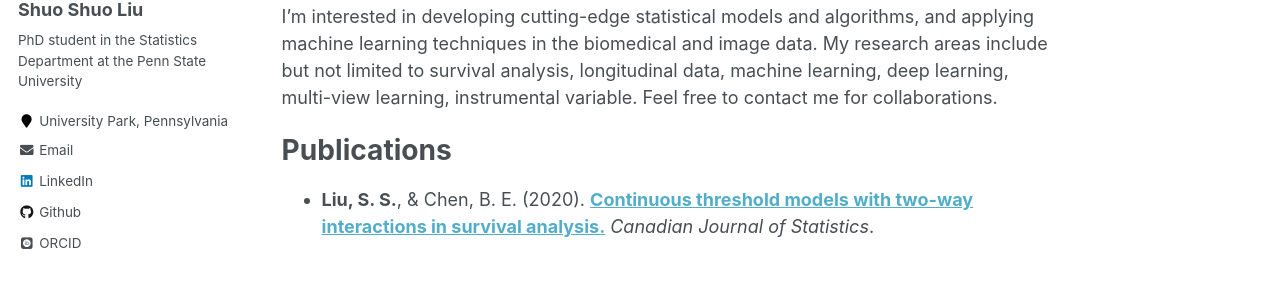
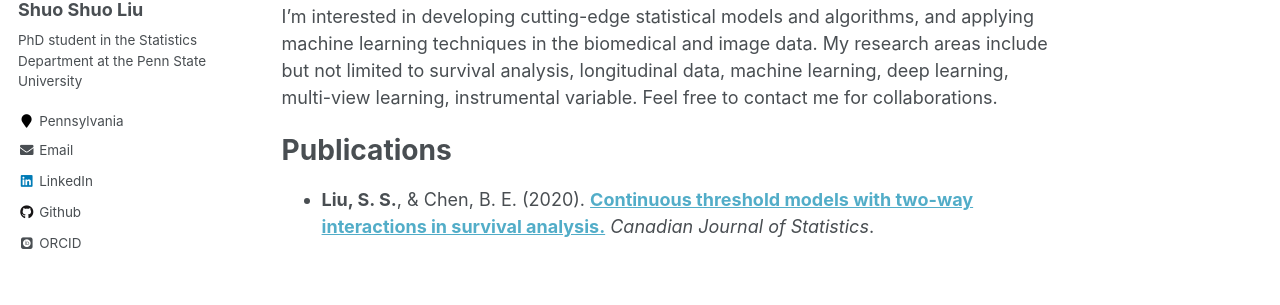
Before and after one commit to shuoshuoliu/shuoshuoliu.github.io, a Jekyll site: the page built from _pages/about.md, in a window 1280 px wide. Shown: the part 346-651 px from the top of the page. Built offline with Jekyll 4.4.1, drawn with Linux system fonts in a browser that asks for light colours; some web fonts are replaced.

Commit message:
Update _config.yml

```diff
--- a/_config.yml
+++ b/_config.yml
@@ -83,7 +83,7 @@ author:
   name             : "Shuo Shuo Liu"
   avatar           : "profile.png"
   bio              : "PhD student in the Statistics Department at the Penn State University"
-  location         : "University Park, Pennsylvania"
+  location         : "Pennsylvania"
   employer         :
   #pubmed           : "https://www.ncbi.nlm.nih.gov/pubmed/?term=john+snow"
   #googlescholar    : "http://yourfullgooglescholarurl.com"
```
